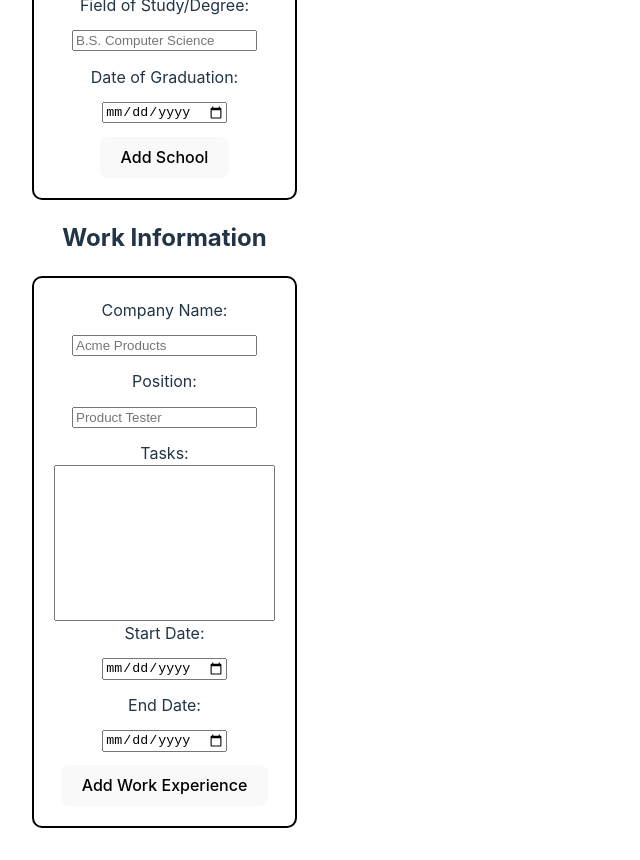
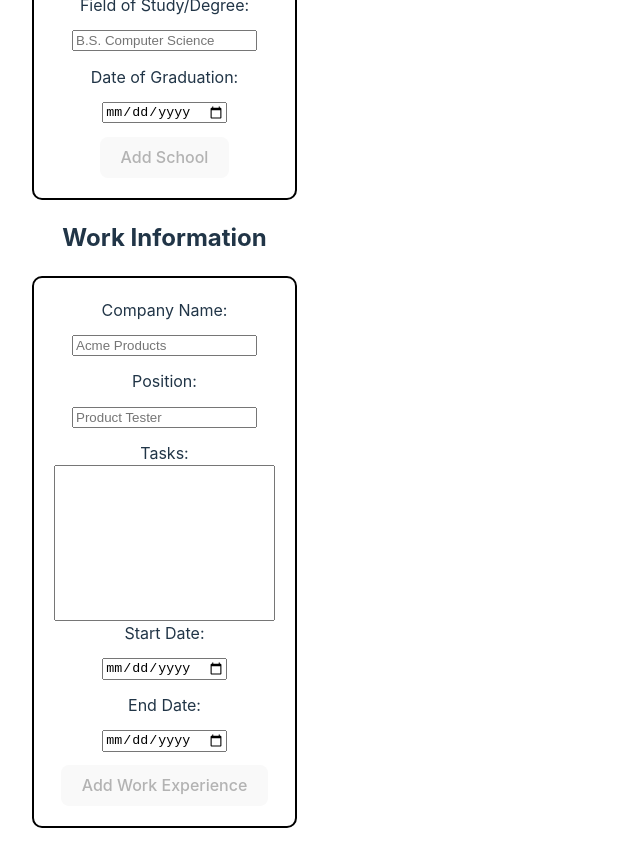
Before and after one commit to blevinspercussion/odin-cv, a React (Vite) app: page / in a window 1280 px wide. Shown: the part 720-1580 px from the top of the page, without its empty margins (0-640 px from the left). Built offline with nearby package versions, Linux system fonts and the light colour scheme.

Commit message:
Submit work experience button is disabled if all form inputs aren't filled

```diff
--- a/src/App.jsx
+++ b/src/App.jsx
@@ -164,6 +164,14 @@ function App() {
         lastName={lastName}
         email={email}
         phone={phone}
+        schoolName={schoolName}
+        fieldOfStudy={fieldOfStudy}
+        dateOfGraduation={dateOfGraduation}
+        workName={workName}
+        position={position}
+        tasks={tasks}
+        startDate={startDate}
+        endDate={endDate}
         handleFirstName={handleFirstName}
         handleLastName={handleLastName}
         handleEmail={handleEmail}
--- a/src/components/Input.jsx
+++ b/src/components/Input.jsx
@@ -7,6 +7,14 @@ function Input({
   lastName,
   email,
   phone,
+  schoolName,
+  fieldOfStudy,
+  dateOfGraduation,
+  workName,
+  position,
+  tasks,
+  startDate,
+  endDate,
   handleFirstName,
   handleLastName,
   handleEmail,
@@ -85,6 +93,20 @@ function Input({
     e.preventDefault();
   };
 
+  const schoolFormValid = () => {
+    return schoolName.length && fieldOfStudy.length && dateOfGraduation.length;
+  };
+
+  const workFormValid = () => {
+    return (
+      workName.length &&
+      position.length &&
+      tasks.length &&
+      startDate.length &&
+      endDate.length
+    );
+  };
+
   return (
     <div>
       <h1>Input</h1>
@@ -143,7 +165,11 @@ function Input({
         />
         <label htmlFor="date-of-graduation">Date of Graduation:</label>
         <input type="date" onChange={handleDateOfGraduationChange} required />
-        <button type="submit" onClick={handleSchoolSubmitChange}>
+        <button
+          type="submit"
+          disabled={!schoolFormValid()}
+          onClick={handleSchoolSubmitChange}
+        >
           Add School
         </button>
       </form>
@@ -187,7 +213,11 @@ function Input({
           required
           onChange={handleEndDateChange}
         />
-        <button type="submit" onClick={handleWorkSubmitChange}>
+        <button
+          type="submit"
+          disabled={!workFormValid()}
+          onClick={handleWorkSubmitChange}
+        >
           Add Work Experience
         </button>
       </form>
```
